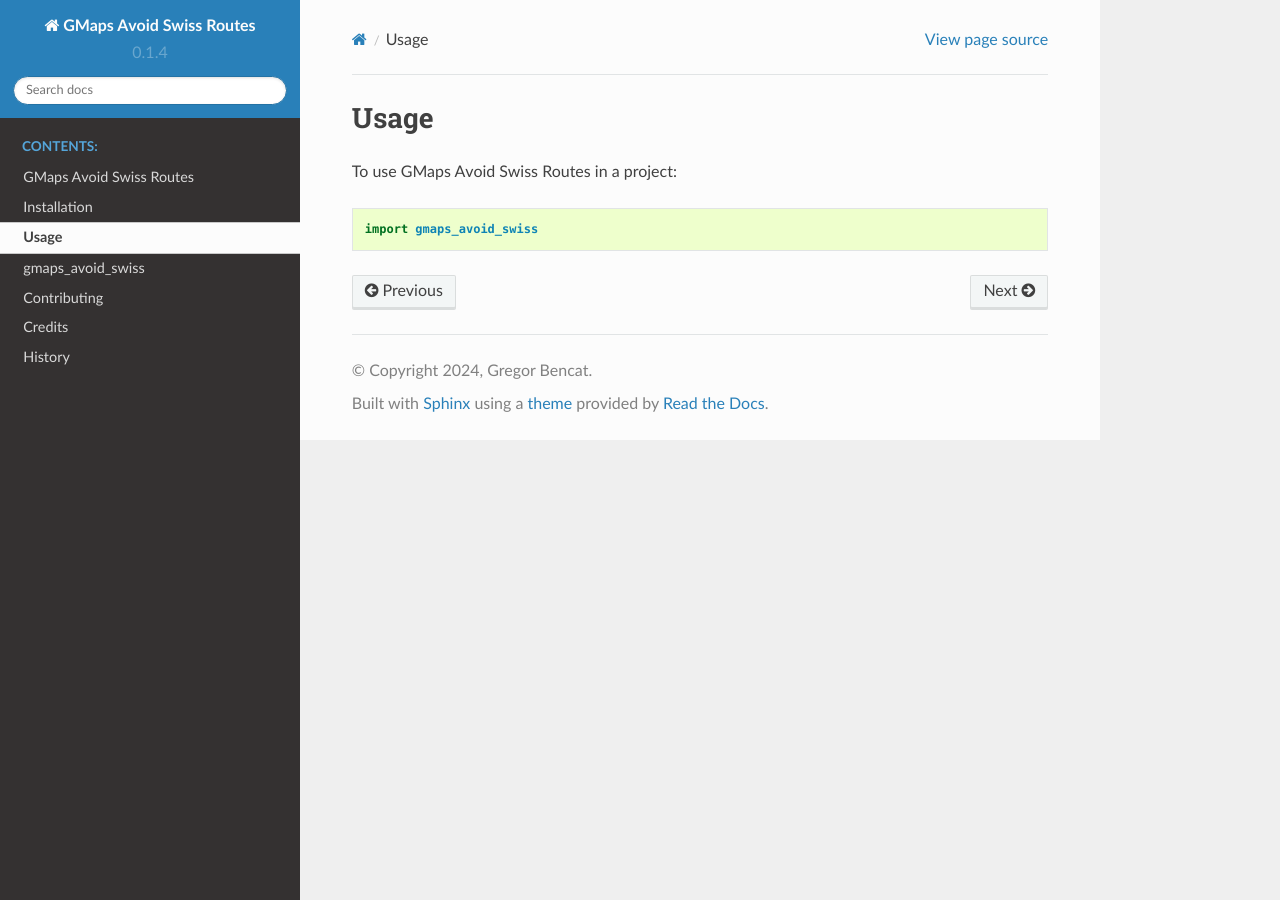
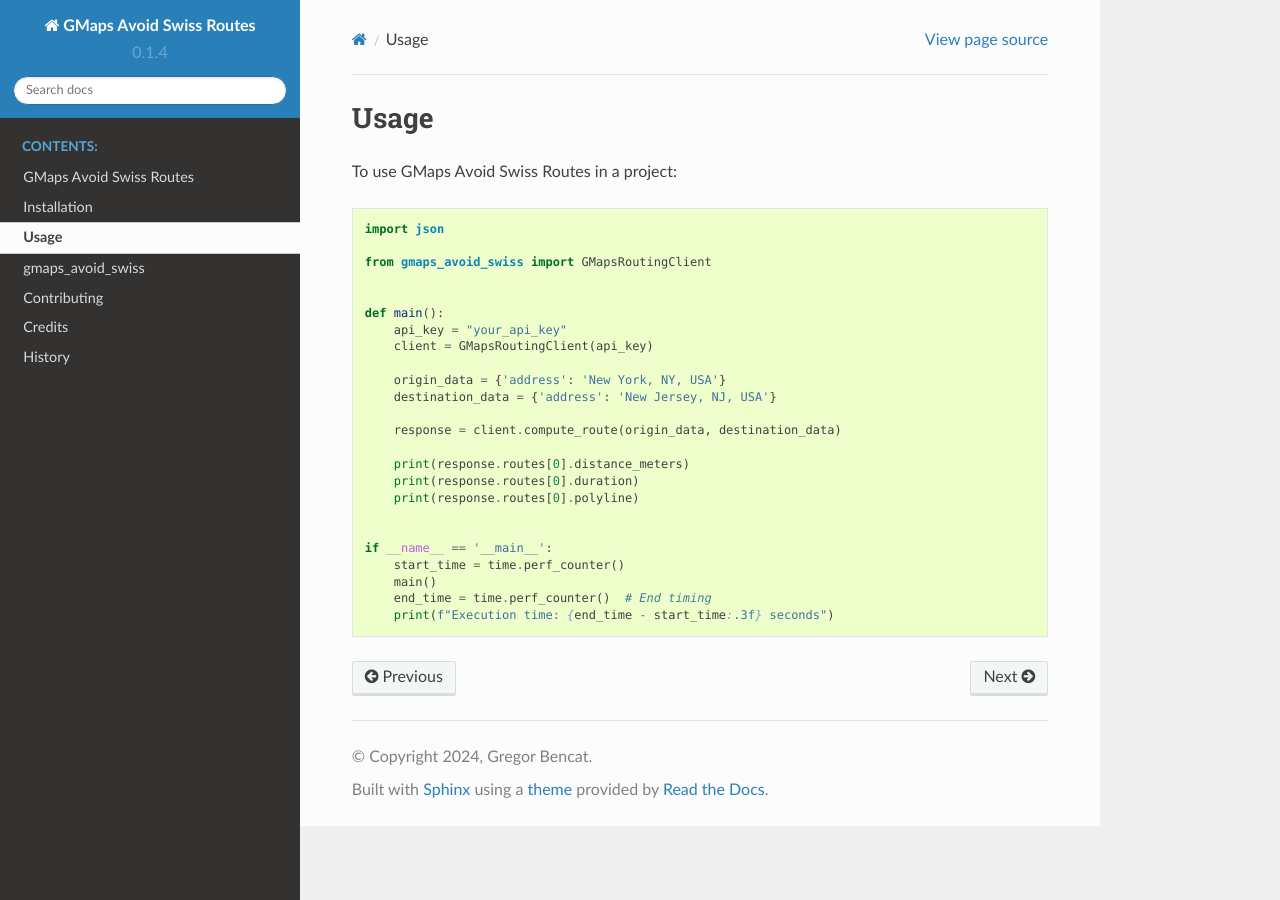
Before and after one commit to xbencat/gmaps_avoid_swiss, a Sphinx documentation site: the page built from docs/usage.rst, in a window 1280 px wide. Built offline with Sphinx 7.4.7 and the Read the Docs theme 2.0.0, drawn with Linux system fonts in a browser that asks for light colours.

Commit message:
add a little info for usage

```diff
--- a/docs/usage.rst
+++ b/docs/usage.rst
@@ -4,4 +4,28 @@
 
 To use GMaps Avoid Swiss Routes in a project::
 
-    import gmaps_avoid_swiss
+
+    import json
+
+    from gmaps_avoid_swiss import GMapsRoutingClient
+
+
+    def main():
+        api_key = "your_api_key"
+        client = GMapsRoutingClient(api_key)
+
+        origin_data = {'address': 'New York, NY, USA'}
+        destination_data = {'address': 'New Jersey, NJ, USA'}
+
+        response = client.compute_route(origin_data, destination_data)
+
+        print(response.routes[0].distance_meters)
+        print(response.routes[0].duration)
+        print(response.routes[0].polyline)
+
+
+    if __name__ == '__main__':
+        start_time = time.perf_counter()
+        main()
+        end_time = time.perf_counter()  # End timing
+        print(f"Execution time: {end_time - start_time:.3f} seconds")
```
